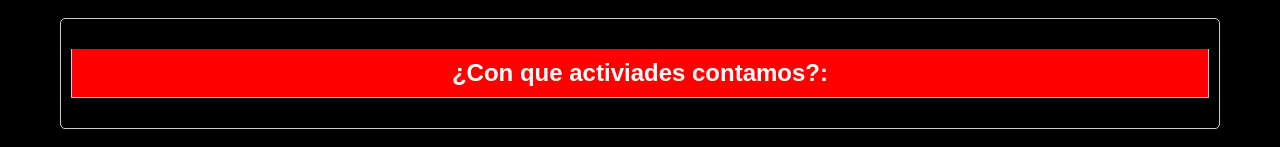
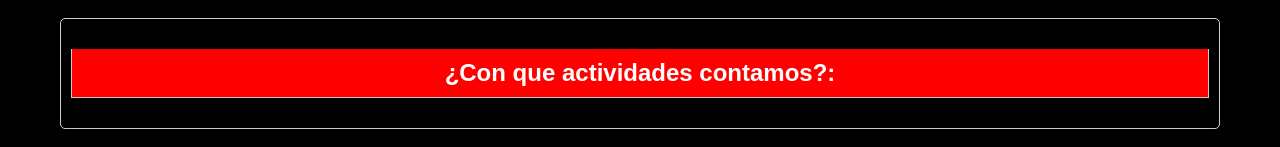
Before and after one commit to AxelUR14/Pagina-Ander-Academia, a plain HTML site: page index.html in a window 1280 px wide. Shown: the part 442-589 px from the top of the page. Drawn offline with Linux system fonts and the light colour scheme.

Commit message:
cambio error ortografico

```diff
--- a/index.html
+++ b/index.html
@@ -72,7 +72,7 @@
 </div>
 					</div>-->
 			        <details>
-					<summary><h2>¿Con que activiades contamos?:</h2></summary>
+					<summary><h2>¿Con que actividades contamos?:</h2></summary>
 
 					<div class="carousel">
 						<div class="carousel-inner">
```
